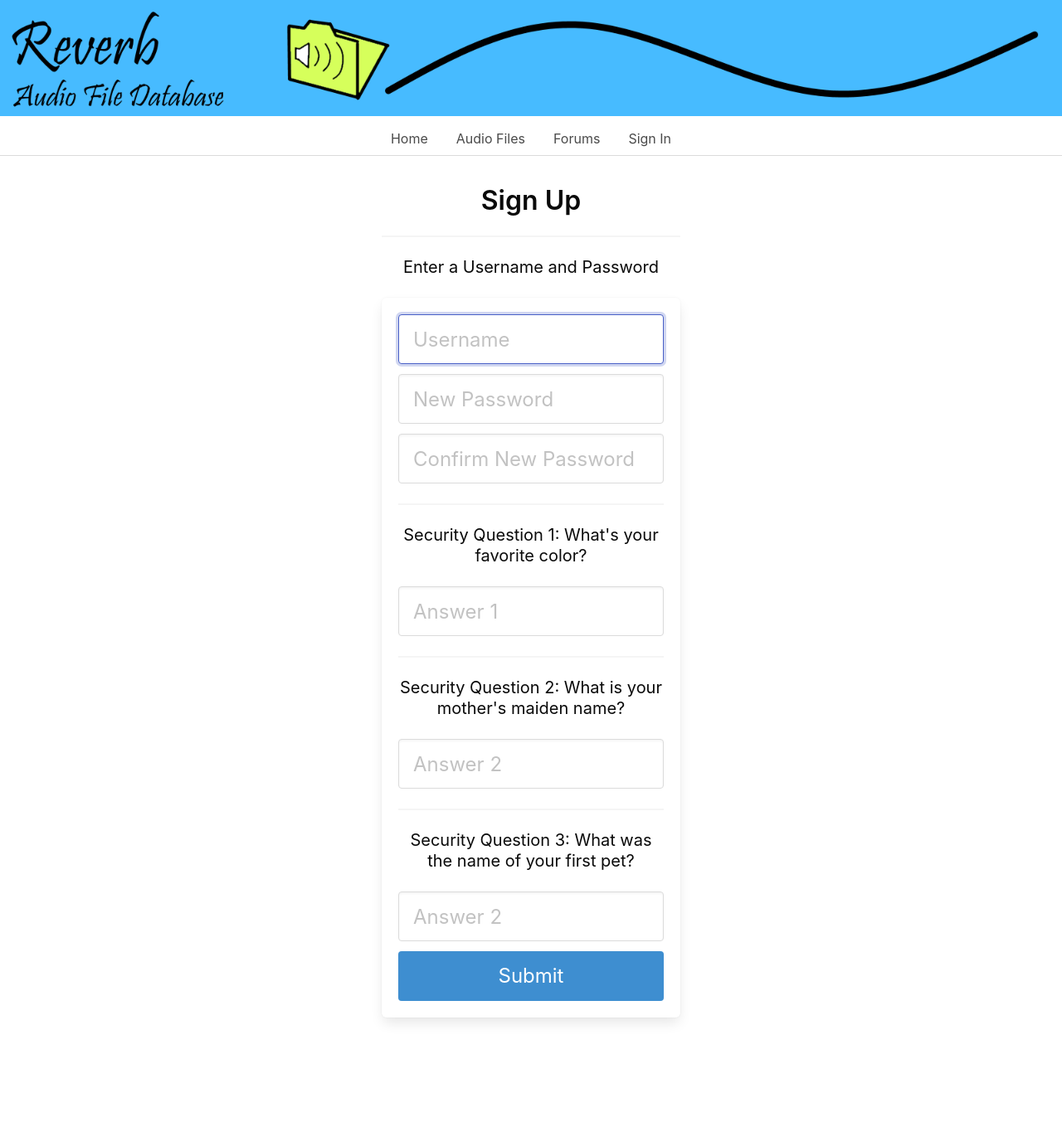
After one commit to CSC-4400-Group-6/Reverb, a PHP site: page /registerUser.php in a window 1280 px wide. The commit adds this page. Shown: the whole page at 83% size. Run offline with PHP 8.4, Linux system fonts and the light colour scheme.

Commit message:
Added User Sign Up Functionality
Changed Login page's sign up button to go to the registerUser page. That page has the user enter their username, password, confirm password, and answer three security questions. Upon submitting the form, their data is entered into the database and they are redirected to the login page.

```diff
--- a/admin/login2.php
+++ b/admin/login2.php
@@ -33,7 +33,7 @@
 
 		<!-- Footer Stuff -->
 		<p class="has-text-grey">
-			<a href="../">Sign Up</a> &nbsp;·&nbsp;
+			<a href="registerUser.php">Sign Up</a> &nbsp;·&nbsp;
 			<a href="forgotPassword.php">Forgot Password</a> &nbsp;·&nbsp;
 			<a href="../">Need Help?</a>
 		</p>
--- /dev/null
+++ b/admin/registerUser.php
@@ -0,0 +1,82 @@
+<!DOCTYPE html>
+<html lang="en">
+	<head>
+		<meta charset="UTF-8">
+		<meta name="viewport" content="width=device-width, initial-scale=1.0">
+		<!--Title of the tab on your web browser-->
+		<title>Reverb Log In</title>
+		<meta charset=utf-8>
+		<link rel="stylesheet"
+		href="https://cdnjs.cloudflare.com/ajax/libs/bulma/0.9.3/css/bulma.min.css">
+	</head>
+	<body>
+
+		<?php include("../shared/header.php"); ?>
+
+		<div class="container has-text-centered">
+			<div class="column is-4 is-offset-4">
+				<h3 class="title has-text-black">Sign Up</h3>
+				<hr class="login-hr">
+				<p class="subtitle has-text-black">Enter a Username and Password</p>
+				<div class="box">
+					<form action = "../logic/processRegister.php" method = "post">
+
+						<div class="field">
+							<div class="control">
+								<input class="input is-large" name="uname", placeholder="Username" autofocus="" required>
+							</div>
+						</div>
+
+						<div class="field">
+							<div class="control">
+								<input class="input is-large" type="password" name="pword", placeholder="New Password" autofocus="" required>
+							</div>
+						</div>
+
+						<div class="field">
+							<div class="control">
+								<input class="input is-large" type="password" name="confirmpword", placeholder="Confirm New Password" autofocus="" required>
+							</div>
+						</div>
+
+						<hr class="login-hr">
+						<p class="subtitle has-text-black">Security Question 1: What's your favorite color?</p>
+
+						<div class="field">
+							<div class="control">
+								<input class="input is-large" name="secQ1", placeholder="Answer 1" autofocus="" required>
+							</div>
+						</div>
+
+						<hr class="login-hr">
+						<p class="subtitle has-text-black">Security Question 2: What is your mother's maiden name?</p>
+
+						<div class="field">
+							<div class="control">
+								<input class="input is-large" name="secQ2", placeholder="Answer 2" autofocus="" required>
+							</div>
+						</div>
+
+						<hr class="login-hr">
+						<p class="subtitle has-text-black">Security Question 3: What was the name of your first pet?</p>
+
+						<div class="field">
+							<div class="control">
+								<input class="input is-large" name="secQ3", placeholder="Answer 2" autofocus="" required>
+							</div>
+						</div>
+
+						<button class="button is-block is-info is-large is-fullwidth">Submit</button>
+
+					</form>
+				</div>
+
+				<br><br><br><br>
+
+			</div>
+		</div> <!-- CONTAINER END -->
+
+
+
+	</body>
+</html>
```
Also changed, not shown: logic/processRegister.php (added, +47 -0 lines).
